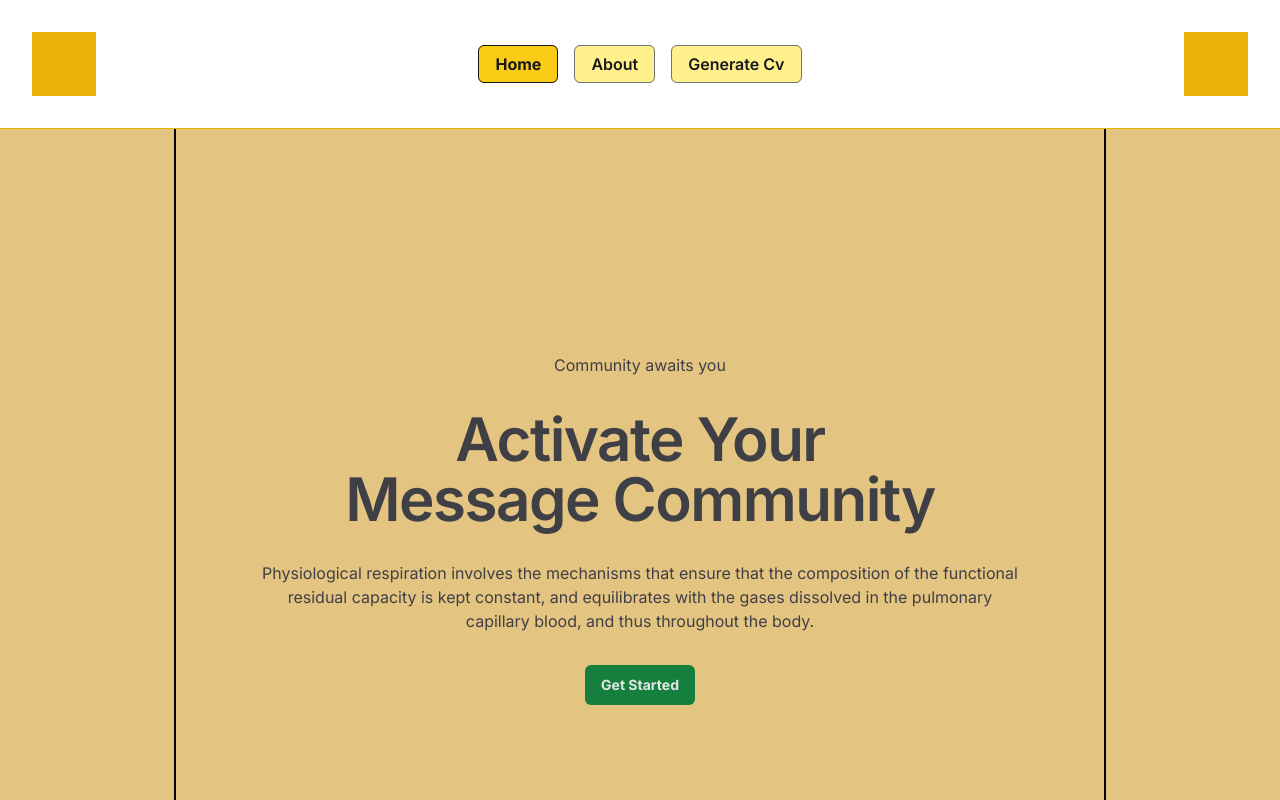
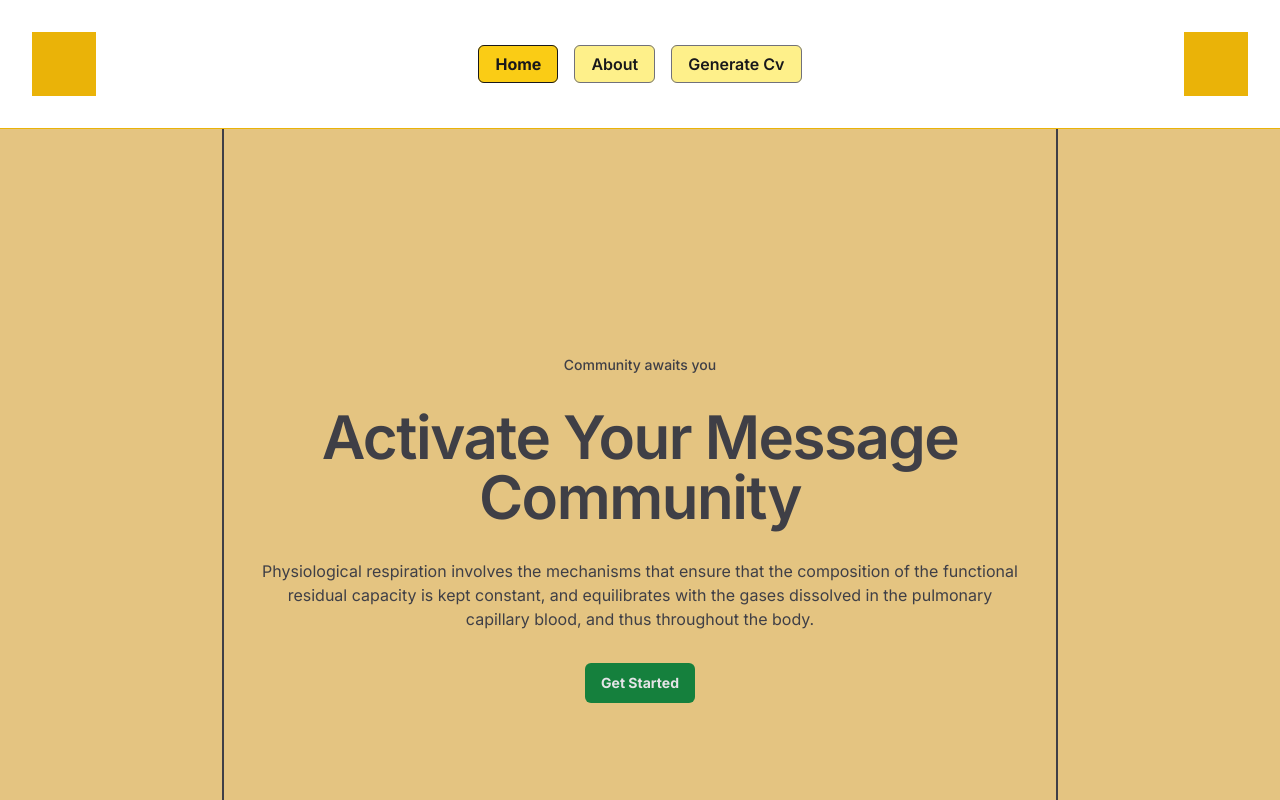
Before and after one commit to sheraz4196/twisto, a Next.js app: page / in a window 1280 px wide. Shown: the top 800 px of the page. Built offline with nearby package versions, Linux system fonts and the light colour scheme.

Commit message:
refactor:hero section code

```diff
--- a/app/_components/homepage-hero.tsx
+++ b/app/_components/homepage-hero.tsx
@@ -1,22 +1,21 @@
 import { Button } from '@/components/ui/button';
-import Image from 'next/image';
 import Link from 'next/link';
 export default function HomePageHero() {
   return (
-    <div className="flex h-screen items-center justify-center bg-primary-600/50 p-4 text-center md:p-6 lg:p-8">
-      <div className="grid h-screen place-items-center border-x-2 border-black sm:px-4 md:px-8 lg:px-20">
-        <div className="sm:max-w-xl lg:max-w-3xl">
-          <div className="flex flex-col gap-4 text-zinc-700 lg:gap-8">
-            <p>Community awaits you</p>
-            <h3 className="text-5xl font-semibold tracking-tight sm:px-10 lg:px-20 lg:text-6xl">
+    <div className="flex items-center justify-center bg-primary-600/50 text-center text-zinc-700">
+      <div className="grid h-screen place-items-center border-x-2 border-zinc-700 px-2 md:px-4 lg:px-8">
+        <div className="lg:max-w-3xl">
+          <div className="flex flex-col gap-4 lg:gap-8">
+            <p className="text-xs font-medium lg:text-sm">Community awaits you</p>
+            <h1 className="text-5xl font-semibold tracking-tight lg:text-6xl">
               Activate Your Message Community
-            </h3>
+            </h1>
             <p className="text-sm lg:text-base">
               Physiological respiration involves the mechanisms that ensure that the composition of
               the functional residual capacity is kept constant, and equilibrates with the gases
               dissolved in the pulmonary capillary blood, and thus throughout the body.
             </p>
-            <Link href={'/'}>
+            <Link href={'/generate-cv'}>
               <Button className="bg-accent-700 hover:bg-green-500">Get Started</Button>
             </Link>
           </div>
--- a/app/not-found.tsx
+++ b/app/not-found.tsx
@@ -14,7 +14,7 @@ export default function NotFound() {
           height={160}
         />
         <div className="flex flex-col gap-4 text-zinc-700 lg:gap-8">
-          <h3 className="text-5xl font-semibold tracking-tight lg:text-6xl">Page Not Found</h3>
+          <h1 className="text-5xl font-semibold tracking-tight lg:text-6xl">Page Not Found</h1>
           <p className="text-sm lg:text-base">
             The page you are looking for might have been removed had its name changed or is
             temporarily unavailable.
--- a/app/page.tsx
+++ b/app/page.tsx
@@ -1,6 +1,5 @@
 import HomePageHero from './_components/homepage-hero';
 import Testimonials from './_components/testimonials';
-
 export default function Home() {
   return (
     <div>
```
